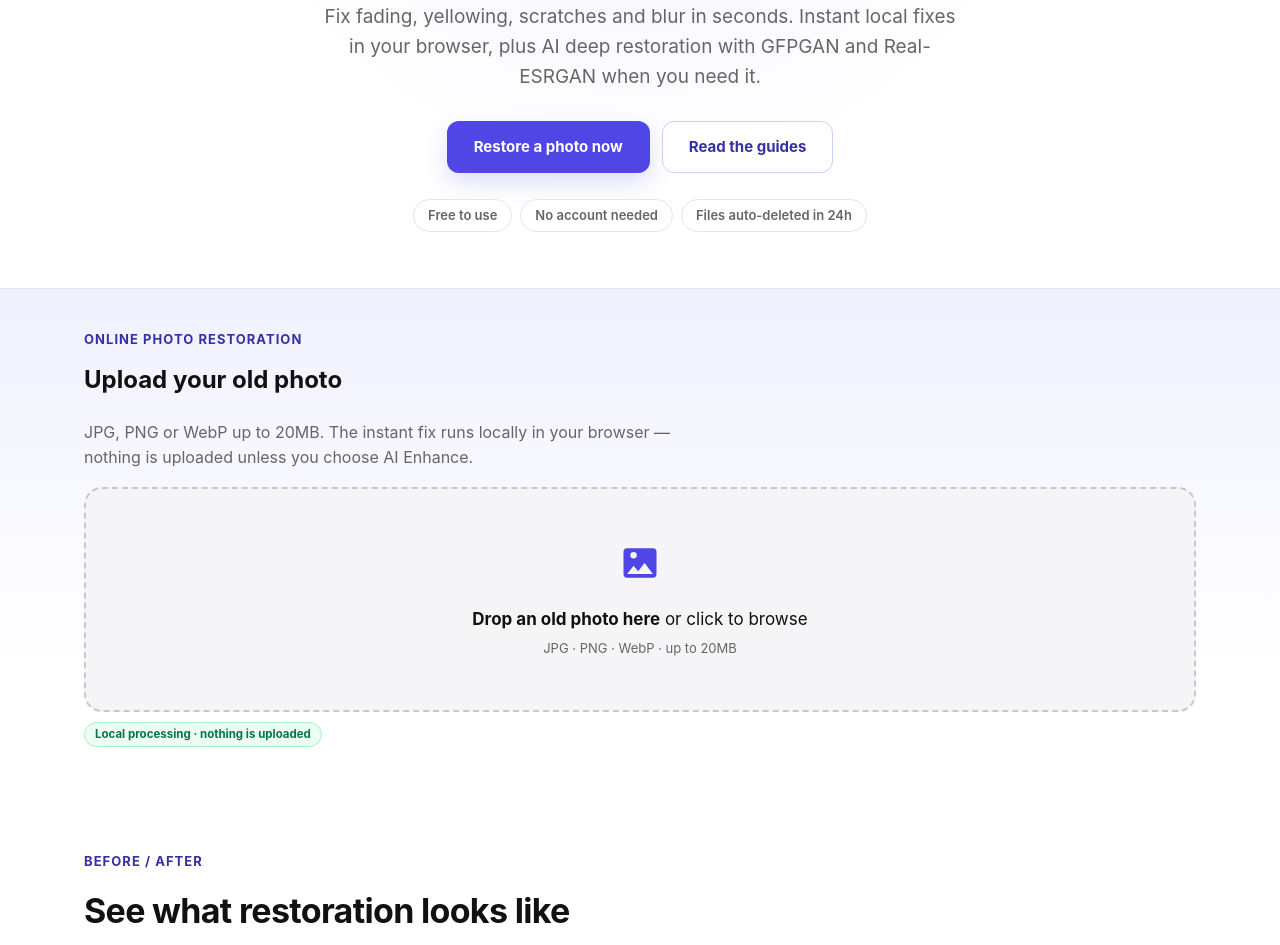
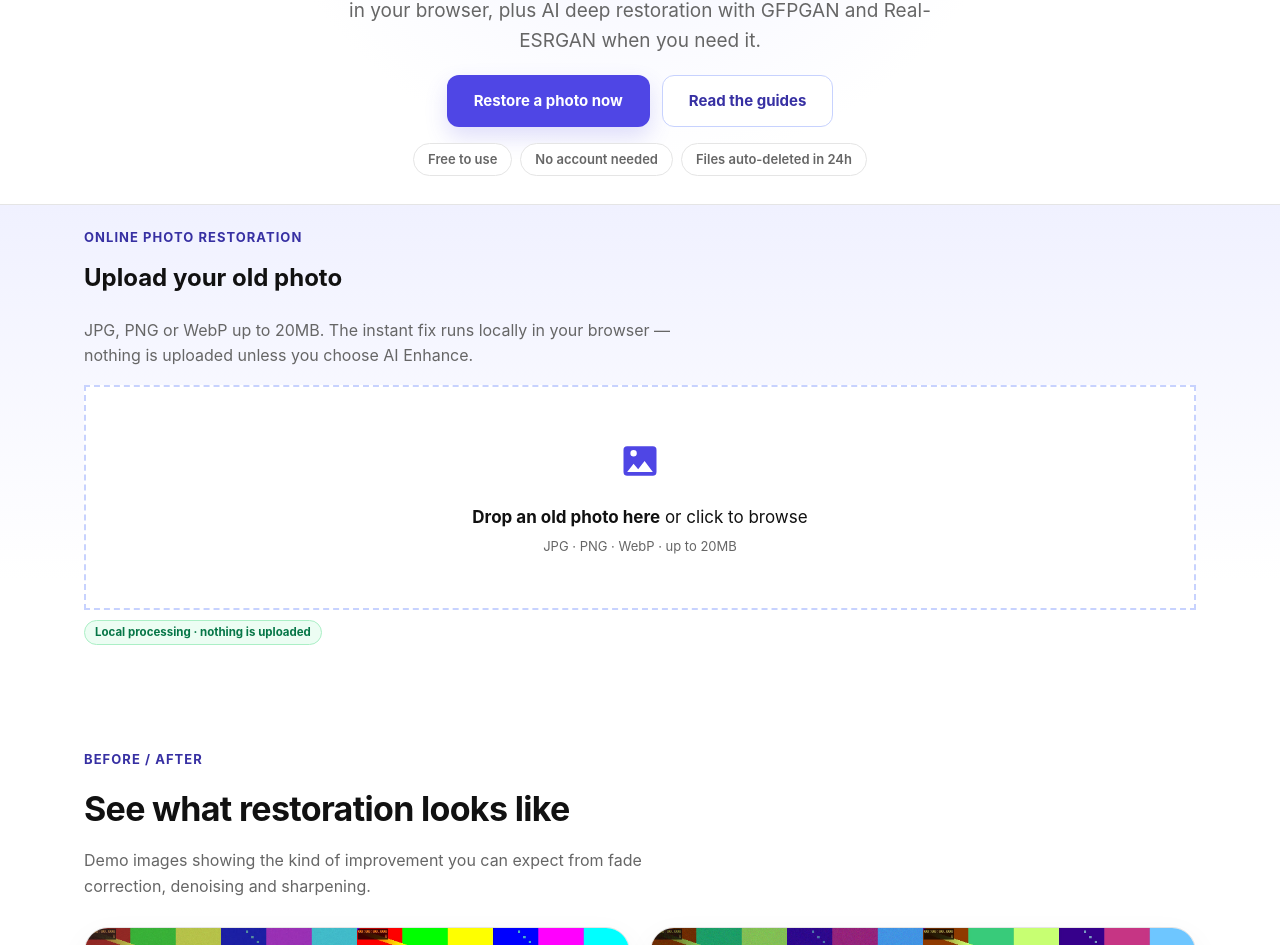
Before and after one commit to zhltzh/aixuno-restore, a website built with Vite: page index.html in a window 1280 px wide. Shown: the part 289-1234 px from the top of the page. Built offline with nearby package versions, Linux system fonts and the light colour scheme.

Commit message:
feat: compress hero to bring dropzone into first screen, CTA focuses upload

```diff
--- a/src/main.js
+++ b/src/main.js
@@ -6,6 +6,20 @@ export function initPage(currentSite) {
   renderFooterSites();
   applyStaticTexts();
   renderLangSwitch();
+  bindHeroCtaFocus();
+}
+
+// 首屏 CTA：滚动到操作区并聚焦上传框，减少一次无效点击
+function bindHeroCtaFocus() {
+  document.querySelectorAll('a[href="#workspace"]').forEach((cta) => {
+    cta.addEventListener('click', () => {
+      const dropzone = document.getElementById('dropzone');
+      if (!dropzone) return;
+      dropzone.focus({ preventScroll: true });
+      dropzone.classList.add('dropzone--pulse');
+      setTimeout(() => dropzone.classList.remove('dropzone--pulse'), 1200);
+    });
+  });
 }
 
 function renderLangSwitch() {
--- a/src/site.css
+++ b/src/site.css
@@ -36,7 +36,7 @@ button, input, textarea, select { font: inherit; }
 
 .container { max-width: var(--container); margin: 0 auto; padding: 0 24px; }
 .section { padding: 64px 0; }
-.section--tight { padding: 40px 0; }
+.section--tight { padding: 22px 0 40px; }
 .eyebrow {
   color: var(--color-accent-strong);
   font-size: 13px;
@@ -108,13 +108,13 @@ button, input, textarea, select { font: inherit; }
 /* hero */
 .hero {
   position: relative; overflow: hidden; text-align: center;
-  padding: 72px 24px 56px;
+  padding: 40px 24px 28px;
   background: radial-gradient(circle at 50% -15%, var(--color-accent-soft) 0, rgba(255,255,255,0) 52%);
 }
-.hero h1 { font-size: clamp(30px, 4.6vw, 52px); letter-spacing: -0.03em; line-height: 1.12; margin: 0 auto 16px; max-width: 820px; }
-.hero .lead { color: var(--color-muted); font-size: clamp(16px, 2vw, 19px); max-width: 640px; margin: 0 auto 28px; }
+.hero h1 { font-size: clamp(30px, 4.6vw, 52px); letter-spacing: -0.03em; line-height: 1.12; margin: 0 auto 12px; max-width: 820px; }
+.hero .lead { color: var(--color-muted); font-size: clamp(16px, 2vw, 19px); max-width: 640px; margin: 0 auto 18px; }
 .hero-cta { display: flex; gap: 12px; justify-content: center; flex-wrap: wrap; }
-.hero-badges { list-style: none; display: flex; gap: 8px; justify-content: center; flex-wrap: wrap; padding: 0; margin: 26px 0 0; }
+.hero-badges { list-style: none; display: flex; gap: 8px; justify-content: center; flex-wrap: wrap; padding: 0; margin: 16px 0 0; }
 .hero-badges li {
   font-size: 13px; font-weight: 600; color: var(--color-muted);
   background: #fff; border: 1px solid var(--color-border); border-radius: 999px; padding: 5px 14px;
@@ -147,8 +147,25 @@ button, input, textarea, select { font: inherit; }
 .panel + .panel { margin-top: 20px; }
 .panel h3 { font-size: 18px; margin-bottom: 14px; }
 .dropzone {
-  border: 2px dashed #c3c9d4; border-radius: 18px; background: var(--color-surface);
-  cursor: pointer; transition: border-color 0.15s, background 0.15s; outline: none;
+  border: 2px dashed var(--color-accent-border);
+  border-radius: var(--radius);
+  background: #fff;
+  cursor: pointer;
+  transition: border-color 0.15s, background 0.15s, transform 0.15s;
+  outline: none;
+}
+
+.dropzone:focus-visible {
+  border-color: var(--color-accent);
+}
+
+.dropzone--pulse {
+  animation: dropzone-pulse 0.6s ease 2;
+}
+
+@keyframes dropzone-pulse {
+  0%, 100% { box-shadow: 0 0 0 0 rgba(79, 70, 229, 0); }
+  50% { box-shadow: 0 0 0 6px rgba(79, 70, 229, 0.35); }
 }
 .dropzone:hover, .dropzone:focus-visible, .dropzone.dragover { border-color: var(--color-accent); background: var(--color-accent-soft); }
 .dz-inner { padding: 52px 24px; text-align: center; color: var(--color-muted); }
```
